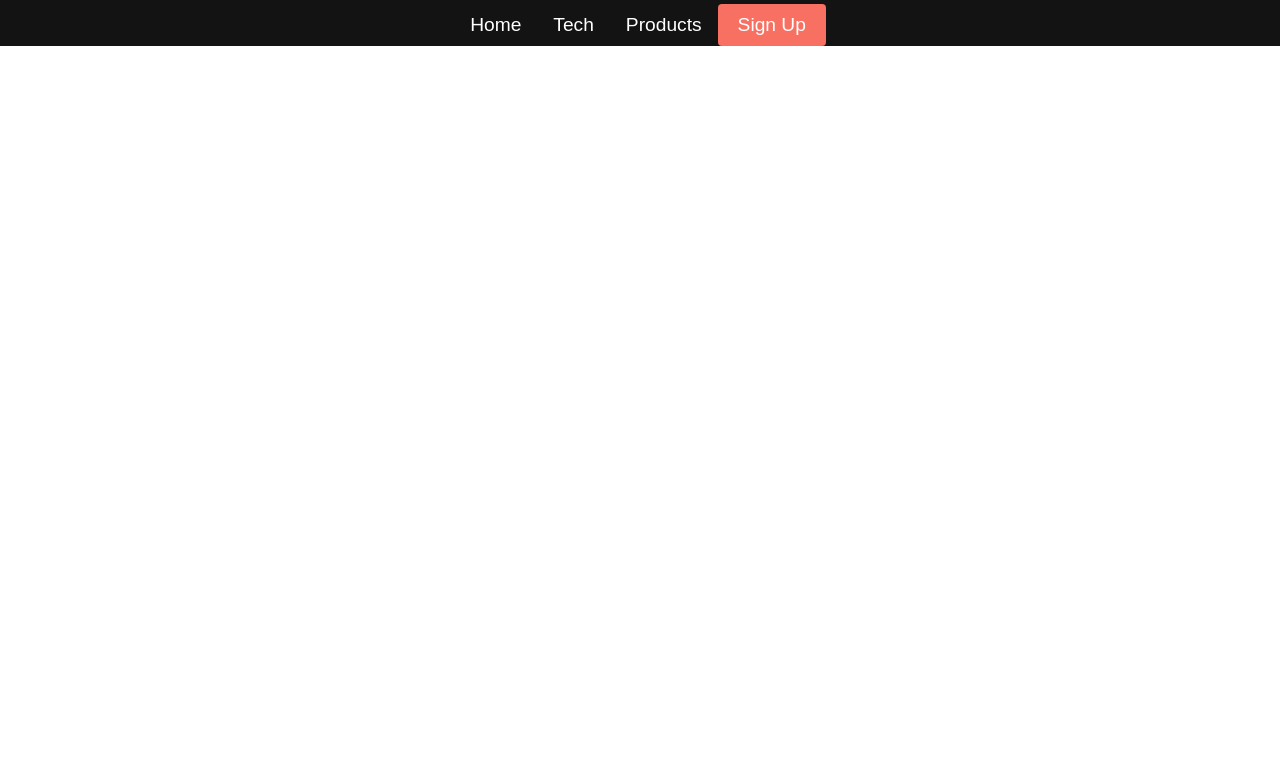
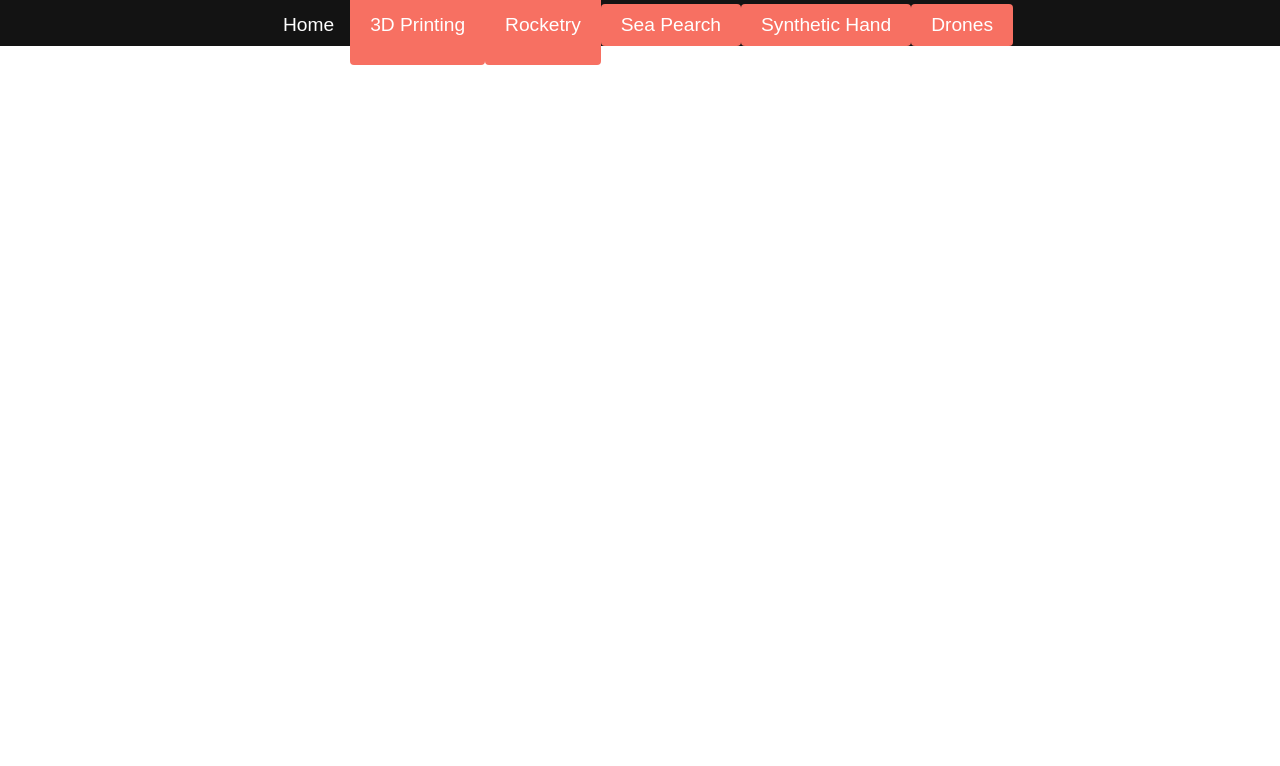
Before and after one commit to theradest1/EngineeringClubWebpage, a website: page index.html in a window 1280 px wide. Shown: the part 34-800 px from the top of the page. Drawn offline with Linux system fonts and the light colour scheme.

Commit message:
testing (;

```diff
--- a/index.html
+++ b/index.html
@@ -21,13 +21,19 @@
 					<a href="/" class="navbar__links"> Home </a>
 				</li>
 				<li class="navbar__item">
-					<a href="/tech.html" class="navbar__links"> Tech </a>
+					<a href="/3d-printing.html" class="button"> 3D Printing </a>
 				</li>
 				<li class="navbar__item">
-					<a href="/tech.html" class="navbar__links"> Products </a>
+					<a href="/rocketry.html" class="button"> Rocketry </a>
 				</li>
 				<li class="navbar_btn">
-					<a href="/tech.html" class="button"> Sign Up </a>
+					<a href="/sea-pearch.html" class="button"> Sea Pearch </a>
+				</li>
+				<li class="navbar_btn">
+					<a href="/synthetic-hand.html" class="button"> Synthetic Hand </a>
+				</li>
+				<li class="navbar_btn">
+					<a href="/drones.html" class="button"> Drones </a>
 				</li>
 			</ul>
 		</div>
```
Also changed, not shown: 1 other file.
